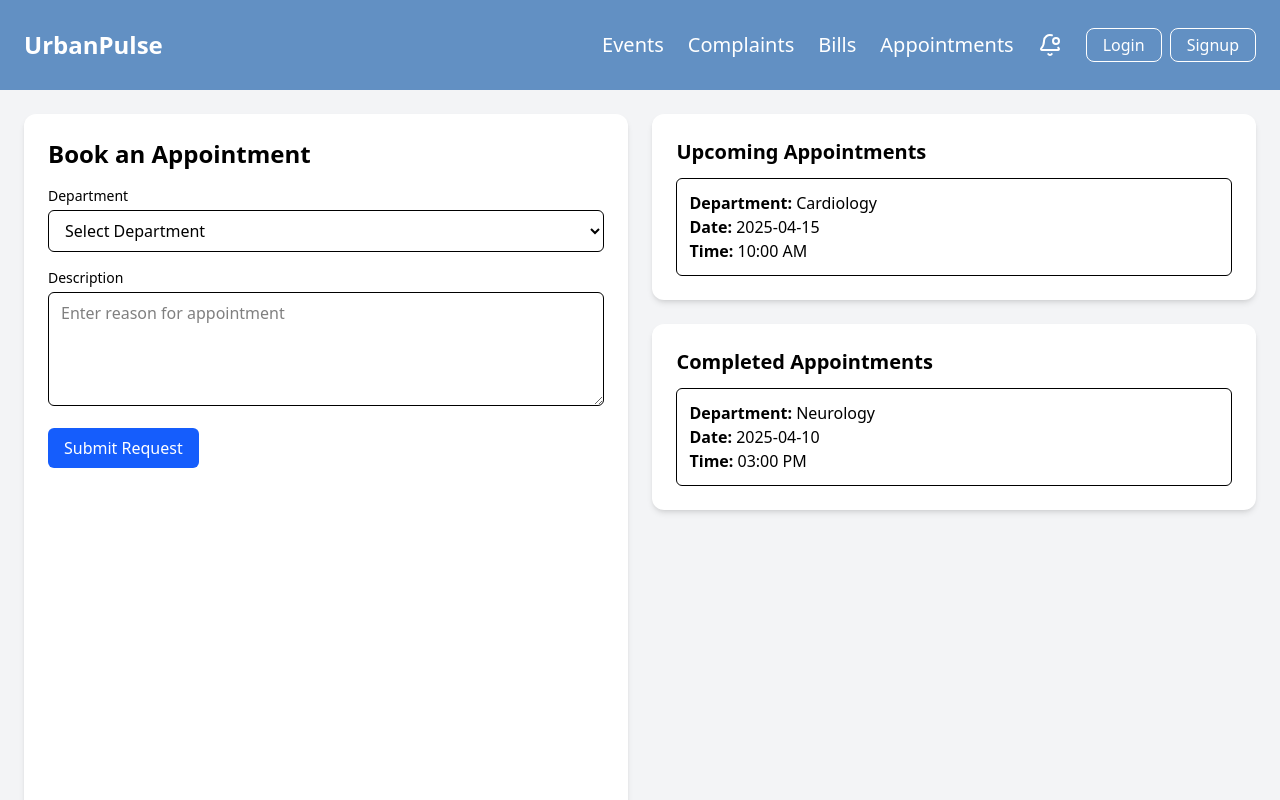
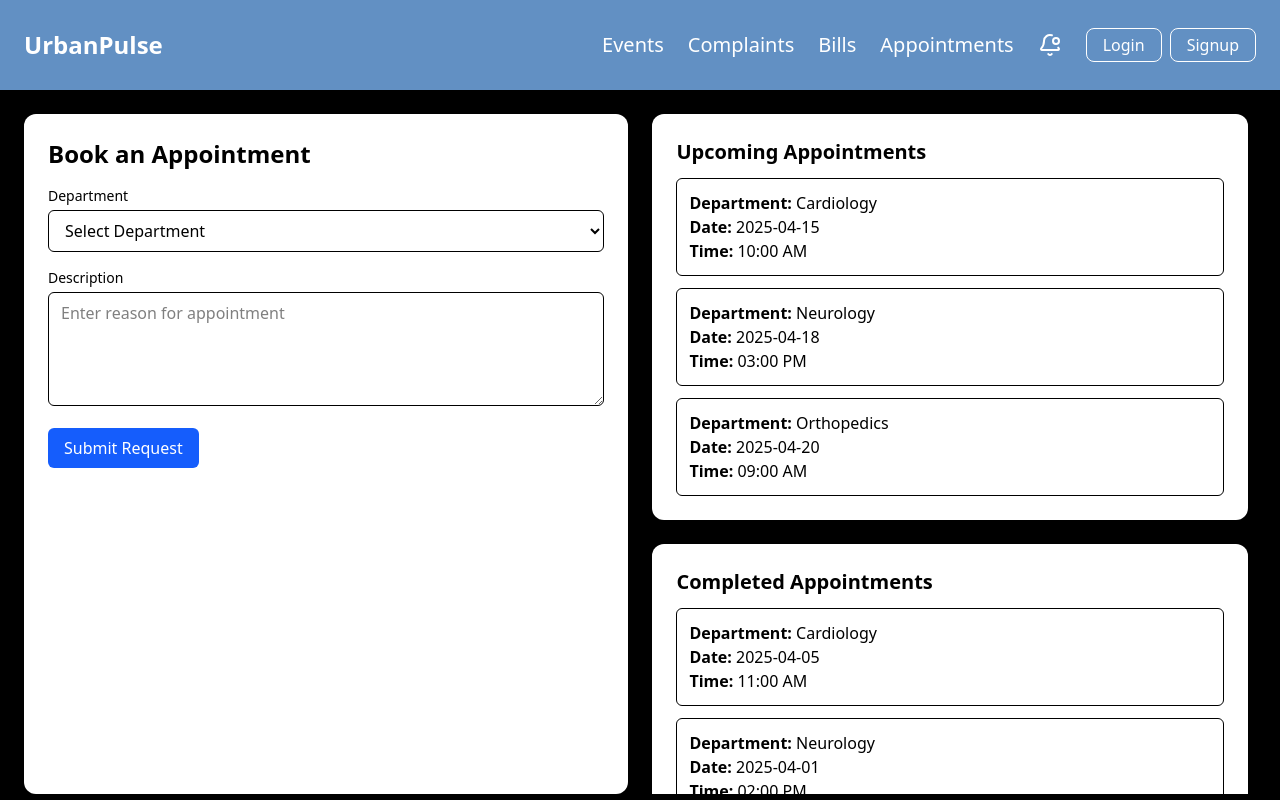
Before and after one commit to THOTAGANESH007/mini_project, a React (Vite) app in the folder Frontend/: page /appointments in a window 1280 px wide. Shown: the top 800 px of the page. Built offline with nearby package versions, Linux system fonts and the light colour scheme.

Commit message:
fix:UI of appointments page

```diff
--- a/Frontend/src/components/Appointments/AppointmentsPage.jsx
+++ b/Frontend/src/components/Appointments/AppointmentsPage.jsx
@@ -7,7 +7,7 @@ export default function AppointmentsPage() {
   });
 
   const [appointments, setAppointments] = useState([
-    // Dummy initial data
+    // Upcoming
     {
       id: 1,
       department: 'Cardiology',
@@ -19,8 +19,38 @@ export default function AppointmentsPage() {
       id: 2,
       department: 'Neurology',
       description: 'Headache',
-      assignedDate: '2025-04-10',
+      assignedDate: '2025-04-18',
       assignedTime: '03:00 PM',
+    },
+    {
+      id: 3,
+      department: 'Orthopedics',
+      description: 'Knee pain',
+      assignedDate: '2025-04-20',
+      assignedTime: '09:00 AM',
+    },
+
+    // Completed
+    {
+      id: 4,
+      department: 'Cardiology',
+      description: 'Follow-up',
+      assignedDate: '2025-04-05',
+      assignedTime: '11:00 AM',
+    },
+    {
+      id: 5,
+      department: 'Neurology',
+      description: 'Migraine consultation',
+      assignedDate: '2025-04-01',
+      assignedTime: '02:00 PM',
+    },
+    {
+      id: 6,
+      department: 'Orthopedics',
+      description: 'Back pain therapy',
+      assignedDate: '2025-03-28',
+      assignedTime: '01:00 PM',
     }
   ]);
 
@@ -68,9 +98,9 @@ export default function AppointmentsPage() {
   );
 
   return (
-    <div className="flex flex-col md:flex-row gap-6 p-6 min-h-screen bg-gray-100">
-      {/* Left Side - Form */}
-      <div className="md:w-1/2 w-full bg-white p-6 rounded-xl shadow-md">
+    <div className="flex flex-col md:flex-row gap-6 p-6 min-h-screen bg-black">
+      {/* Left Side - Fixed Height */}
+      <div className="md:w-1/2 w-full bg-white p-6 rounded-xl shadow-md h-[85vh] sticky top-6 self-start overflow-y-auto">
         <h2 className="text-2xl font-semibold mb-4">Book an Appointment</h2>
         <form onSubmit={handleSubmit} className="space-y-4">
           <div>
@@ -109,8 +139,8 @@ export default function AppointmentsPage() {
         </form>
       </div>
 
-      {/* Right Side - Appointments */}
-      <div className="md:w-1/2 w-full space-y-6">
+      {/* Right Side - Scrollable */}
+      <div className="md:w-1/2 w-full h-[85vh] overflow-y-auto space-y-6 pr-2">
         {/* Upcoming */}
         <div className="bg-white p-6 rounded-xl shadow-md">
           <h3 className="text-xl font-semibold mb-3">Upcoming Appointments</h3>
```
